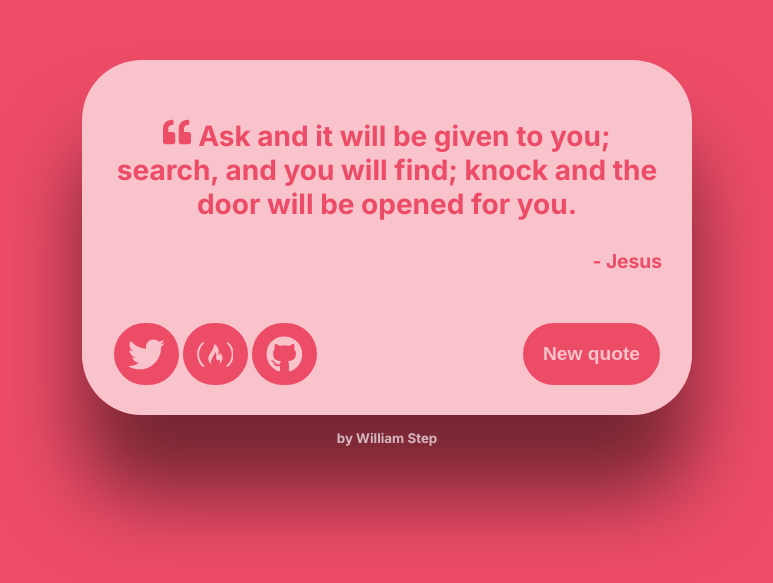
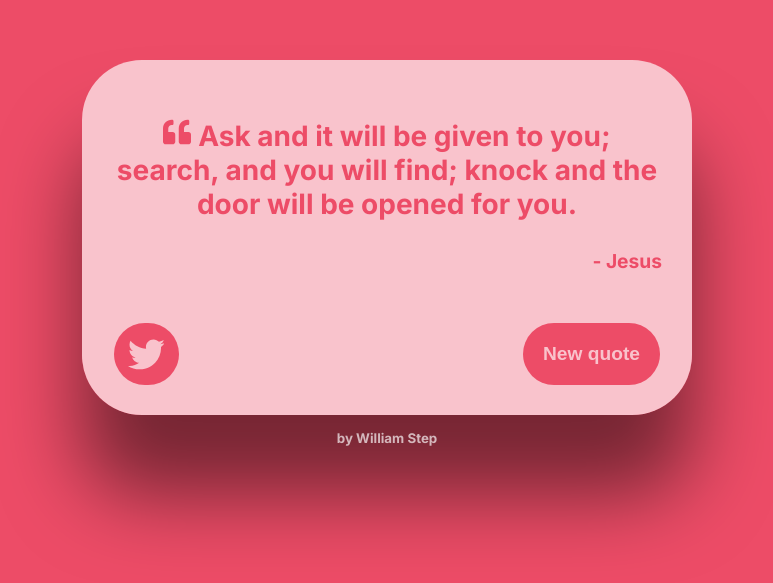
Before and after one commit to will-s-205/random-quote-machine, a React (Create React App) app: page / in a window 1280 px wide. Shown: the part 147-730 px from the top of the page, without its empty margins (253-1026 px from the left). Built offline with nearby package versions, Linux system fonts and the light colour scheme; no server answers; the HTML template or start-up script is replaced by a standard one.

Commit message:
buttons for hithub and fcc profiles removed

```diff
--- a/src/components/QuoteBox.js
+++ b/src/components/QuoteBox.js
@@ -72,12 +72,12 @@ export default function QuoteBox({ onNewQuoteClick }) {
                     <a id="tweet-quote" href={twitterLink} target='_blank' rel="noreferrer">
                         <button className="button icon"><FaTwitter /></button>
                     </a>
-                    <a href='https://www.freecodecamp.org/rigo205' target='_blank' rel="noreferrer">
+                    {/* <a href='https://www.freecodecamp.org/rigo205' target='_blank' rel="noreferrer">
                         <button className="button icon"><FaFreeCodeCamp /></button>
                     </a>
                     <a href='https://github.com/will-s-205' target='_blank' rel="noreferrer">
                         <button className="button icon"><FaGithub /></button>
-                    </a>
+                    </a> */}
                     <button id="new-quote" className="button new-quote" onClick={handleNewQuoteClick}>New quote</button>
                 </div>
             </div>
```
